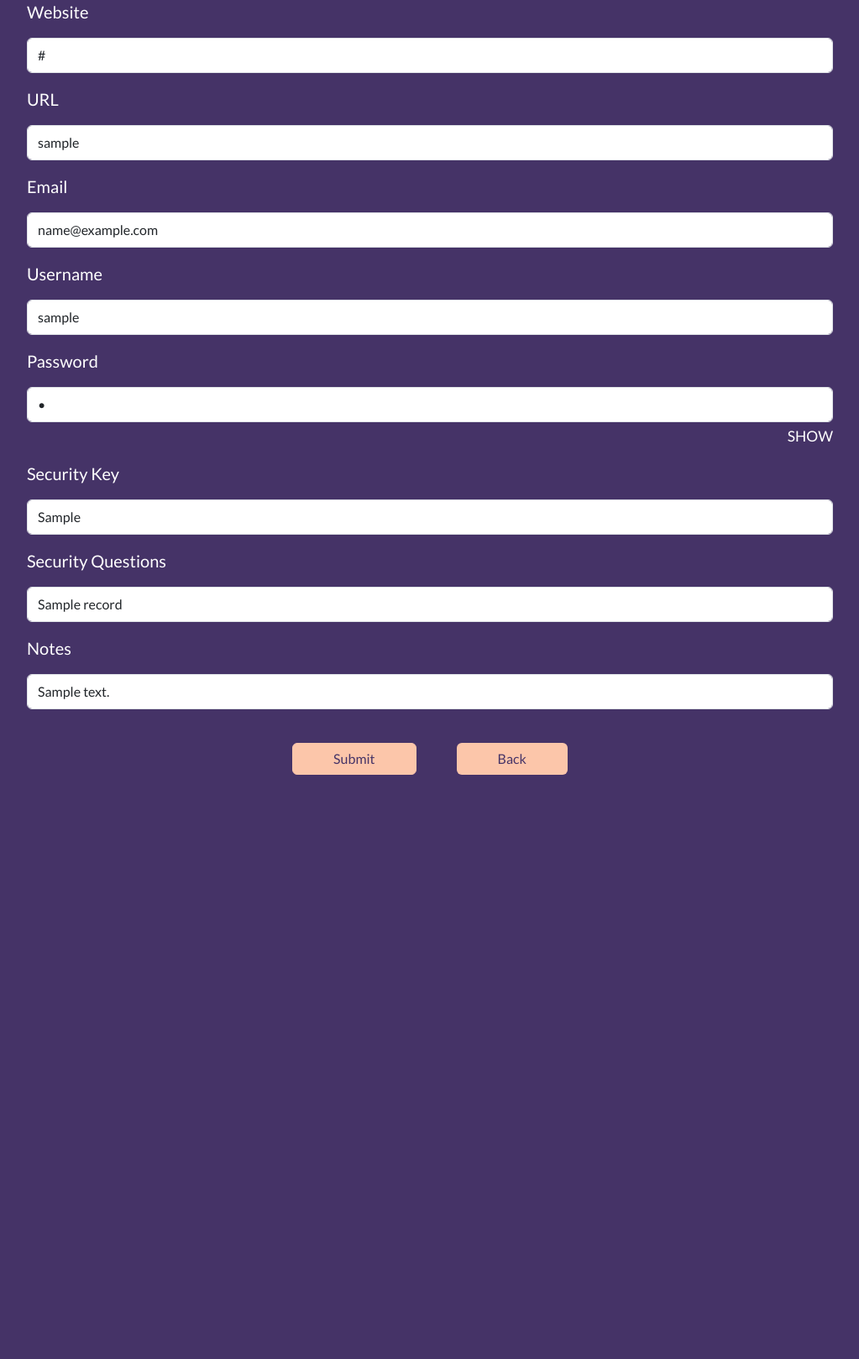
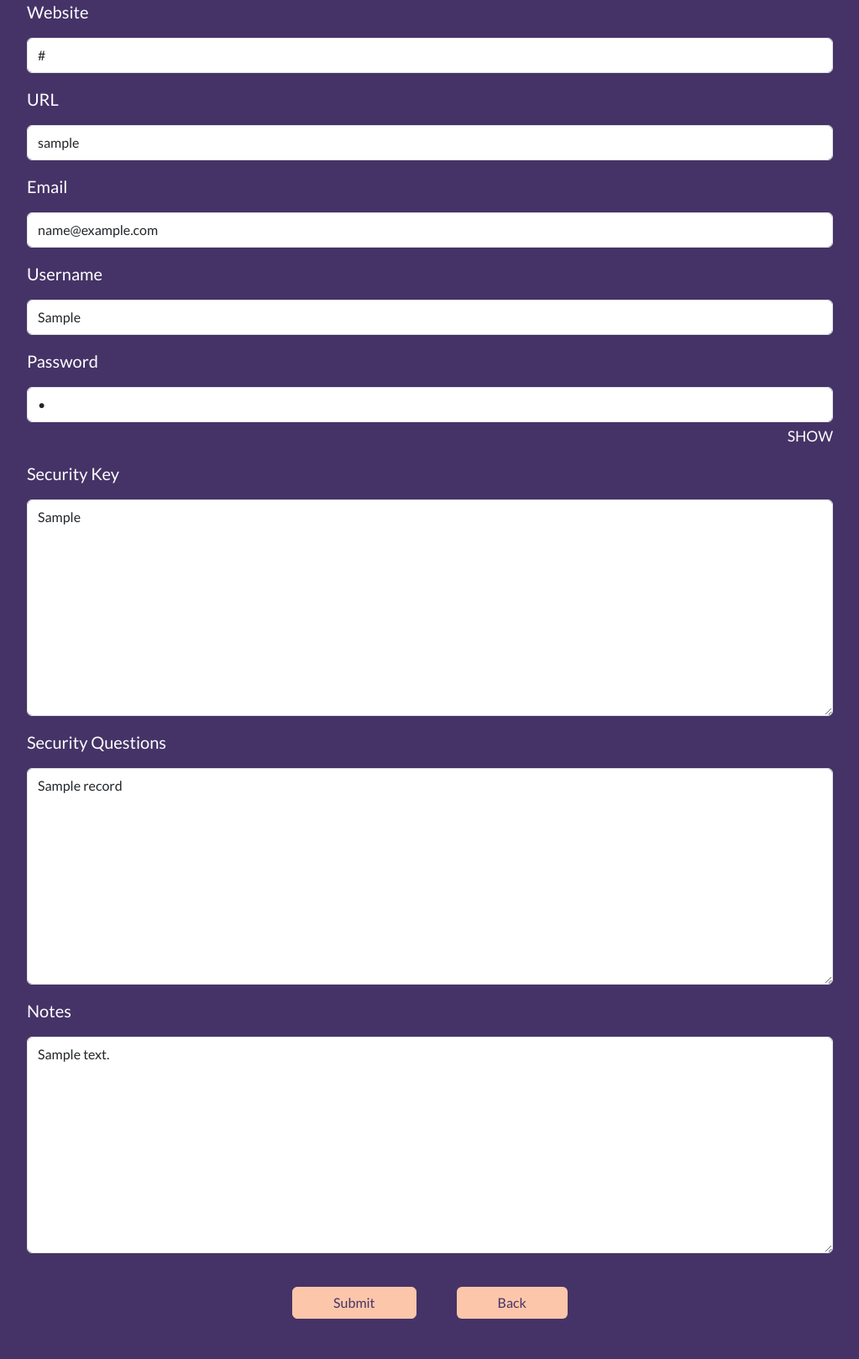
Before and after one commit to awolter27/KeyMaster, a Django app: page /record/1/update/ in a window 1280 px wide. Shown: the part 205-1824 px from the top of the page at 84% size, without its empty margins (128-1151 px from the left). Before the commit the page ends 1128 px from the top, so only its background shows below. Run offline with Django 4.2, Linux system fonts and the light colour scheme; tables that the repository leaves empty hold one stand-in row (values such as "Sample post"); some libraries are stand-ins or nearby versions; some web fonts are replaced.

Commit message:
Record model updated, capitalized/text-break complete

```diff
--- a/main_app/models.py
+++ b/main_app/models.py
@@ -24,9 +24,9 @@ class Record(models.Model):
     email = models.CharField(max_length=50)
     username = models.CharField(max_length=50)
     password = models.CharField(max_length=50)
-    security_key = models.CharField(max_length=500)
-    security_questions = models.CharField(max_length=1000)
-    notes = models.CharField(max_length=5000)
+    security_key = models.TextField(max_length=500)
+    security_questions = models.TextField(max_length=1000)
+    notes = models.TextField(max_length=5000)
     verified_record = models.BooleanField(default=True)
     created_at = models.DateTimeField(auto_now_add=True)
 
--- a/main_app/templates/record_update.html
+++ b/main_app/templates/record_update.html
@@ -12,7 +12,7 @@
             <div class="d-flex flex-column fs-5 mb-3">
                 {{ form.website.errors }}
                 <label class="pb-3" for="{{ form.website.id_for_label }}">Website</label>
-                {% render_field form.website class="form-control py-2" placeholder="Google" type="text" %}
+                {% render_field form.website class="form-control text-capitalize py-2" placeholder="Google" type="text" %}
             </div>
             {{ form.non_field_errors }}
             <div class="d-flex flex-column fs-5 mb-3">
@@ -30,7 +30,7 @@
             <div class="d-flex flex-column fs-5 mb-3">
                 {{ form.username.errors }}
                 <label class="pb-3" for="{{ form.username.id_for_label }}">Username</label>
-                {% render_field form.username class="form-control py-2" placeholder="jadler1989" type="text" %}
+                {% render_field form.username class="form-control py-2 text-capitalize" placeholder="jadler1989" type="text" %}
             </div>
             {{ form.non_field_errors }}
             <div class="d-flex flex-column fs-5 mb-3">
@@ -45,19 +45,19 @@
             <div class="d-flex flex-column fs-5 mb-3">
                 {{ form.security_key.errors }}
                 <label class="pb-3" for="{{ form.security_key.id_for_label }}">Security Key</label>
-                {% render_field form.security_key class="form-control py-2" placeholder="D5^fgjkDSH;.28F8h)_+dasH,g4$;3djdYBef45" type="text" %}
+                {% render_field form.security_key class="form-control py-2 text-break" placeholder="D5^fgjkDSH;.28F8h)_+dasH,g4$;3djdYBef45" type="text" %}
             </div>
             {{ form.non_field_errors }}
             <div class="d-flex flex-column fs-5 mb-3">
                 {{ form.security_questions.errors }}
                 <label class="pb-3" for="{{ form.security_questions.id_for_label }}">Security Questions</label>
-                {% render_field form.security_questions class="form-control py-2" placeholder="What is your favorite color? Purple" type="text" %}
+                {% render_field form.security_questions class="form-control py-2 text-break" placeholder="What is your favorite color? Purple" type="text" %}
             </div>
             {{ form.non_field_errors }}
             <div class="d-flex flex-column fs-5 mb-3">
                 {{ form.notes.errors }}
                 <label class="pb-3" for="{{ form.notes.id_for_label }}">Notes</label>
-                {% render_field form.notes class="form-control py-2" placeholder="I need to update my password in 1 year." type="text" %}
+                {% render_field form.notes class="form-control py-2 text-break" placeholder="I need to update my password in 1 year." type="text" %}
             </div>
             <div class="d-flex justify-content-center pt-4 pb-5">
                 <input type="submit" value="Submit" class="btn px-5 me-4" id="record-create-submit" />
--- a/main_app/templates/records_list.html
+++ b/main_app/templates/records_list.html
@@ -13,7 +13,7 @@
         <div class="card my-3" id="records-list-card">
             <div class="card-body d-flex flex-row justify-content-between align-items-center">
                 <div>
-                    <p class="ps-1 pb-5 my-1 fs-4" id="records-list-website">{{record.website}}</p>
+                    <p class="ps-1 pb-5 my-1 fs-4 text-capitalize" id="records-list-website">{{record.website}}</p>
                 </div>
                 <div>
                     <p class="m-1 text-secondary">{{record.login_url}}</p>
```
Also changed, not shown: main_app/templates/record_create.html (+4 -4 lines), main_app/templates/record_delete.html (+4 -16 lines), main_app/templates/record_detail.html (+4 -4 lines), main_app/migrations/0004_alter_record_options_alter_record_notes_and_more.py (added).
